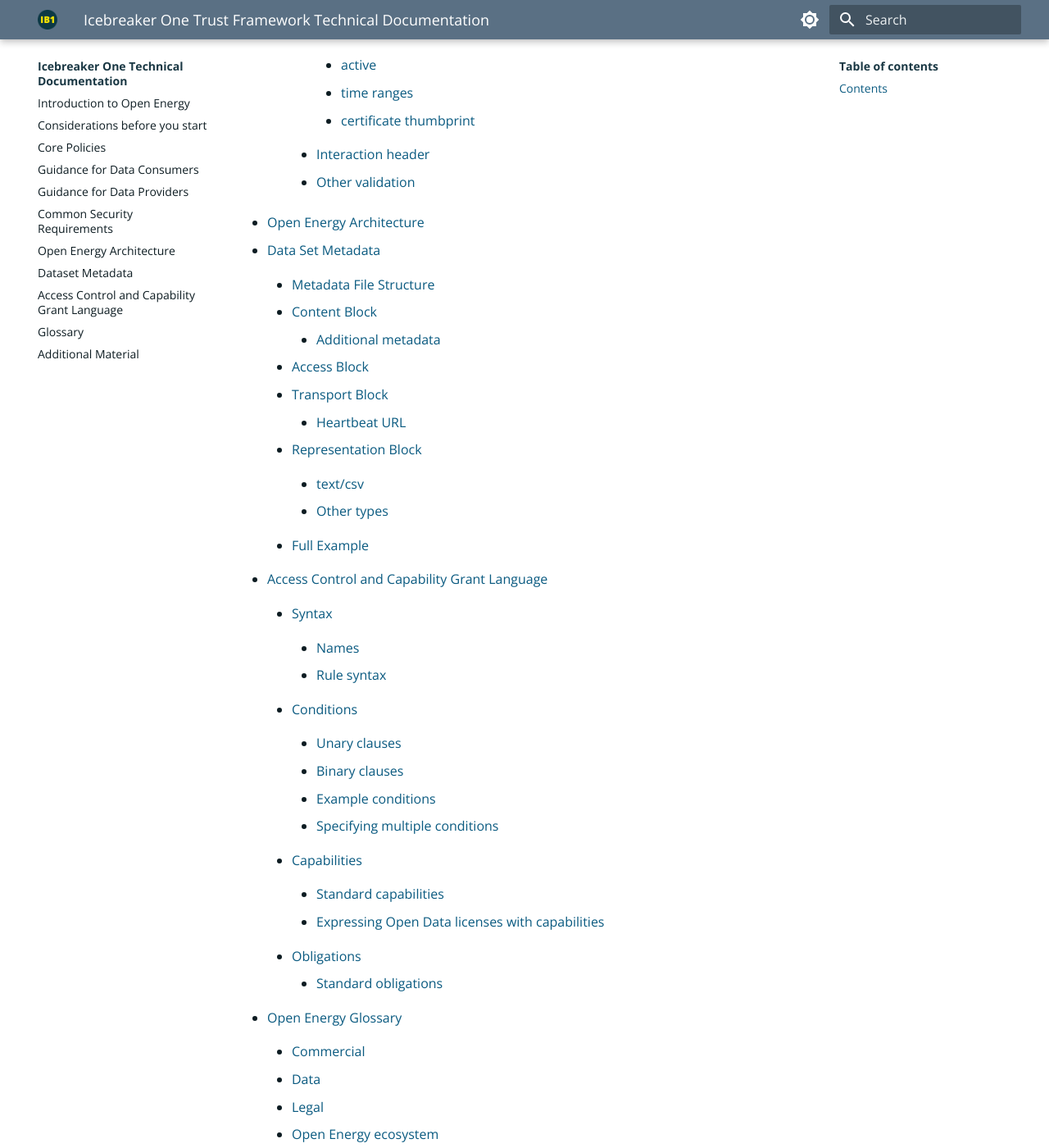
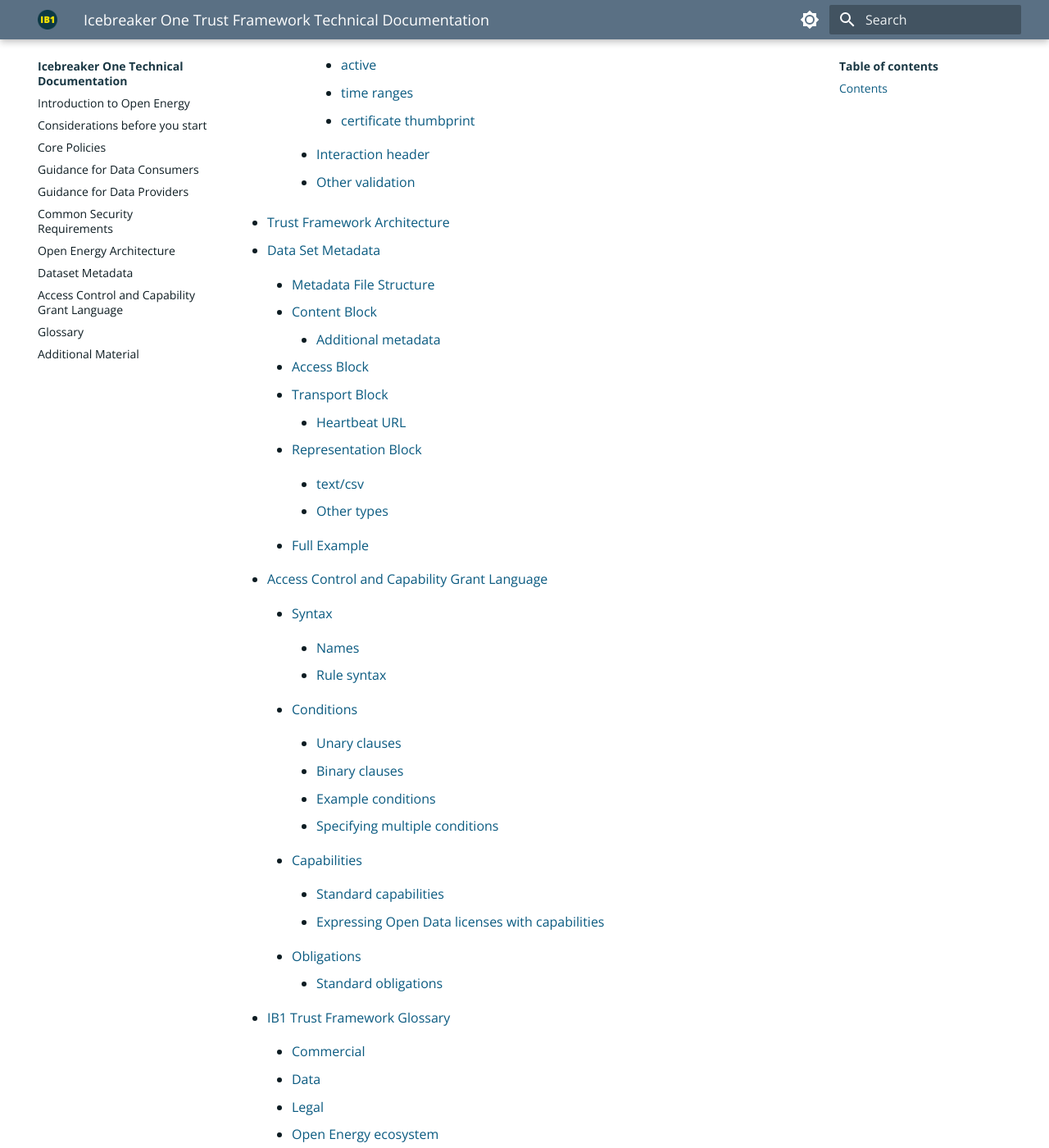
Before and after one commit to icebreakerone/ib1-technical-docs, an MkDocs documentation site: the page built from docs/index.md, in a window 1280 px wide and 1400 px high, scrolled down 3857 px. Shown: the whole window at 82% size. Built offline with MkDocs 1.6.1 and Material for MkDocs 9.7.7, drawn with Linux system fonts in a browser that asks for light colours; the version menu is left out.

Commit message:
docs/index.md updated from https://stackedit.net/

```diff
--- a/docs/index.md
+++ b/docs/index.md
@@ -308,7 +308,7 @@
         * [Other validation](ops_guidelines/technical_common.md#other-validation)
 
 
-* [Open Energy Architecture](architecture.md)
+* [Trust Framework Architecture](architecture.md)
 
 
 * [Data Set Metadata](metadata.md)
@@ -386,7 +386,7 @@
         * [Standard obligations](access_control_specification.md#standard-obligations)
 
 
-* [Open Energy Glossary](glossary.md)
+* [IB1 Trust Framework Glossary](glossary.md)
 
 
     * [Commercial](glossary.md#commercial)
```
Also changed, not shown: other parts of docs/index.md (+1 -1 lines).
